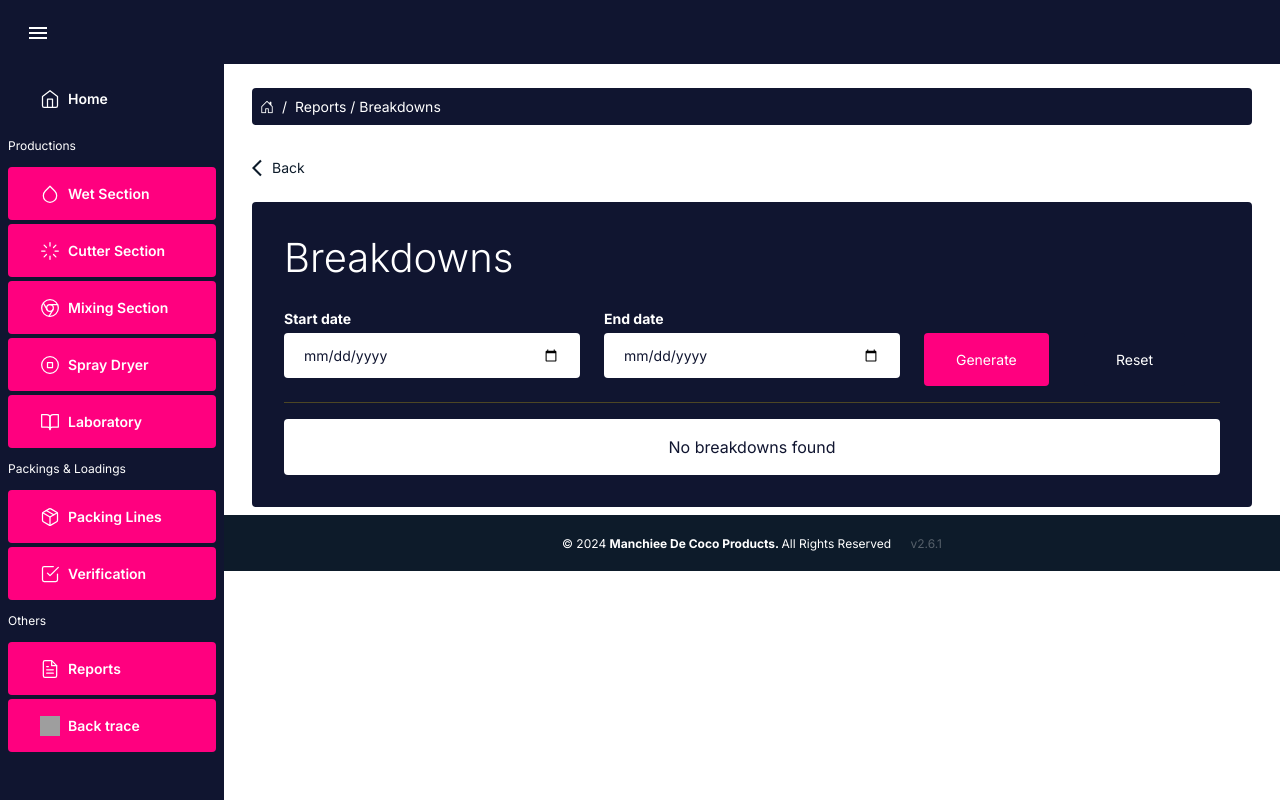
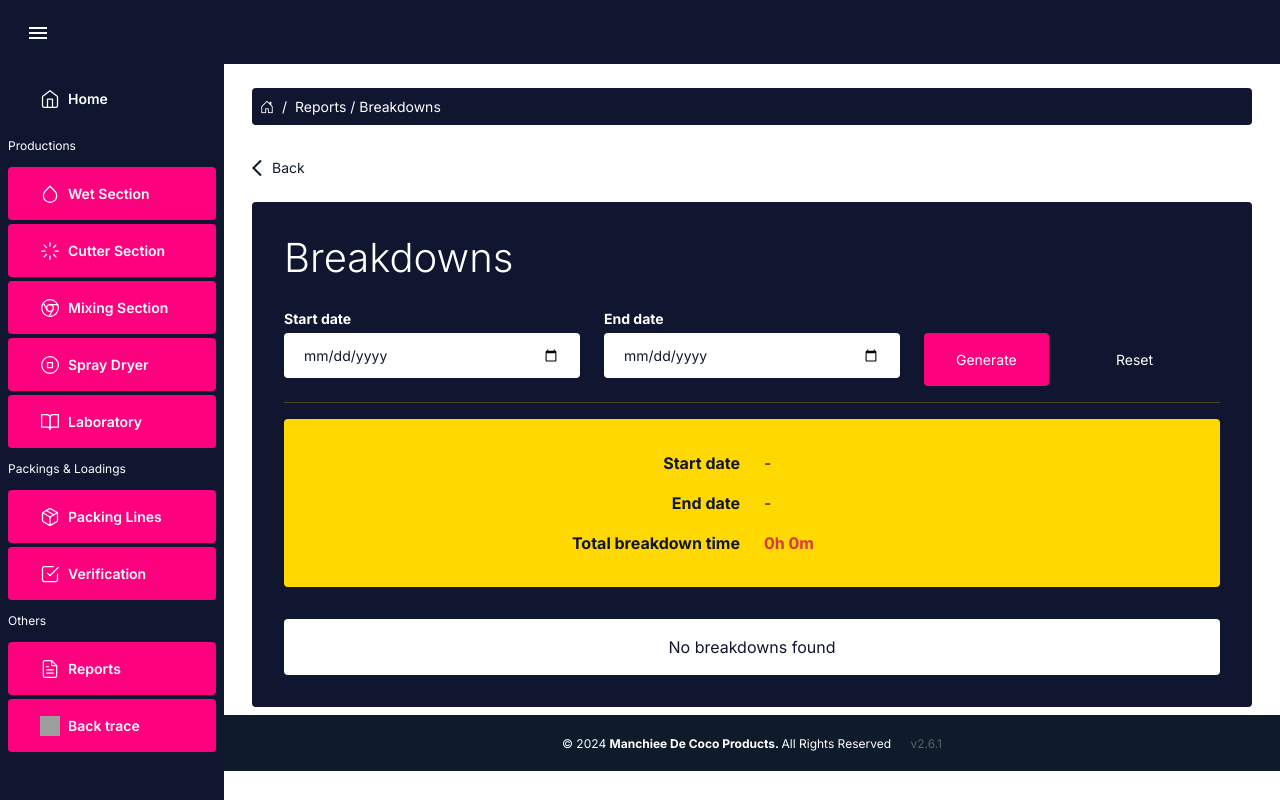
Before and after one commit to RukshanNuwan/mdc-final, a React (Create React App) app: page /reports/breakdowns in a window 1280 px wide. Built offline with nearby package versions, Linux system fonts and the light colour scheme; grey boxes are pictures that could not be loaded.

Commit message:
[new] - added total breakdown time for breakdown report

```diff
--- a/src/components/dataTable/BreakdownReportTable.jsx
+++ b/src/components/dataTable/BreakdownReportTable.jsx
@@ -3,28 +3,10 @@ import { Table } from "react-bootstrap";
 import { DownloadTableExcel } from "react-export-table-to-excel";
 
 import "./dataTable.css";
+import { calculateTimeDifferenceForReports } from "../../utils";
 
 const BreakdownReportTable = ({ data }) => {
   const tableRef = useRef(null);
-
-  const calculateTimeDifference = (startTime, endTime) => {
-    if (startTime && endTime) {
-      let date1 = new Date(`1970-01-01T${startTime}:00`);
-      let date2 = new Date(`1970-01-01T${endTime}:00`);
-
-      let diff = date2 - date1;
-
-      if (diff < 0) {
-        date2.setDate(date2.getDate() + 1);
-        diff = date2 - date1;
-      }
-
-      let hours = Math.floor(diff / 3600000);
-      let minutes = Math.floor((diff % 3600000) / 60000);
-
-      return `${hours}h ${minutes}m`;
-    }
-  };
 
   return (
     <div
@@ -67,7 +49,10 @@ const BreakdownReportTable = ({ data }) => {
                 <td>{item.startTime}</td>
                 <td>{item.finishTime}</td>
                 <td>
-                  {calculateTimeDifference(item.startTime, item.finishTime)}
+                  {calculateTimeDifferenceForReports(
+                    item.startTime,
+                    item.finishTime
+                  )}
                 </td>
                 <td>{item.informedTo}</td>
                 <td>{item.supervisorName}</td>
--- a/src/components/dataTable/ReportDataTable.jsx
+++ b/src/components/dataTable/ReportDataTable.jsx
@@ -5,28 +5,10 @@ import CloseIcon from "@mui/icons-material/Close";
 import { DownloadTableExcel } from "react-export-table-to-excel";
 
 import "./dataTable.css";
+import { calculateTimeDifferenceForReports } from "../../utils";
 
 const ReportDataTable = ({ data }) => {
   const tableRef = useRef(null);
-
-  const calculateTimeDifference = (startTime, endTime) => {
-    if (startTime && endTime) {
-      let date1 = new Date(`1970-01-01T${startTime}:00`);
-      let date2 = new Date(`1970-01-01T${endTime}:00`);
-
-      let diff = date2 - date1;
-
-      if (diff < 0) {
-        date2.setDate(date2.getDate() + 1);
-        diff = date2 - date1;
-      }
-
-      let hours = Math.floor(diff / 3600000);
-      let minutes = Math.floor((diff % 3600000) / 60000);
-
-      return `${hours}h ${minutes}m`;
-    }
-  };
 
   return (
     <div
@@ -66,9 +48,6 @@ const ReportDataTable = ({ data }) => {
             <th colSpan={13} className="text-center daily-summery-bg-purple">
               Milk powder
             </th>
-            {/* <th colSpan={3} className="text-center daily-summery-bg-red">
-              Breakdowns
-            </th> */}
           </tr>
           <tr className="text-center">
             <th className="daily-summery-bg-red">Wet</th>
@@ -137,9 +116,6 @@ const ReportDataTable = ({ data }) => {
               Powder issue informed to
             </th>
             <th className="daily-summery-bg-purple">Details</th>
-            {/* <th className="daily-summery-bg-red">Cutter breakdowns</th>
-            <th className="daily-summery-bg-red">Mixing breakdowns</th>
-            <th className="daily-summery-bg-red">Sd breakdowns</th> */}
           </tr>
         </thead>
 
@@ -203,7 +179,7 @@ const ReportDataTable = ({ data }) => {
                 <td>{item.sd_4_bowser_in_time || "-"}</td>
                 {item.location === "araliya_kele" ? (
                   <td>
-                    {calculateTimeDifference(
+                    {calculateTimeDifferenceForReports(
                       item?.cutter_bowser_load_time,
                       item?.sd_4_bowser_in_time
                     )}
@@ -256,7 +232,7 @@ const ReportDataTable = ({ data }) => {
                 <td>{item.lab_sample_in_time}</td>
                 <td>{item.lab_test_start_time}</td>
                 <td>
-                  {calculateTimeDifference(
+                  {calculateTimeDifferenceForReports(
                     item.lab_sample_in_time,
                     item.lab_test_start_time
                   )}
@@ -269,7 +245,7 @@ const ReportDataTable = ({ data }) => {
                 <td>{item.sd_powder_spray_start_time}</td>
                 <td>{item.sd_batch_finish_time}</td>
                 <td>
-                  {calculateTimeDifference(
+                  {calculateTimeDifferenceForReports(
                     item.sd_powder_spray_start_time,
                     item.sd_batch_finish_time
                   )}
@@ -324,9 +300,6 @@ const ReportDataTable = ({ data }) => {
                 </td>
                 <td>{item.lab_powder_issue_informed_to || "-"}</td>
                 <td>{item.lab_powder_issue_details || "-"}</td>
-                {/* <td>{}</td>
-                <td>{}</td>
-                <td>{}</td> */}
               </tr>
             );
           })}
--- a/src/pages/reports/Breakdowns.jsx
+++ b/src/pages/reports/Breakdowns.jsx
@@ -1,4 +1,4 @@
-import { useState } from "react";
+import { useEffect, useState } from "react";
 import { Card, Col, Form, Row, Spinner } from "react-bootstrap";
 import { Link } from "react-router-dom";
 import ArrowBackIosIcon from "@mui/icons-material/ArrowBackIos";
@@ -11,12 +11,15 @@ import Header from "../../components/header/Header";
 import SideBar from "../../components/sideBar/SideBar";
 import { db } from "../../config/firebase.config";
 import BreakdownReportTable from "../../components/dataTable/BreakdownReportTable";
+import { calculateTimeDifference } from "../../utils";
 
 const Breakdowns = () => {
   const [startDate, setStartDate] = useState();
   const [endDate, setEndDate] = useState();
   const [isLoading, setIsLoading] = useState(false);
   const [breakdownsInDb, setBreakdownsInDb] = useState([]);
+  const [totalHours, setTotalHours] = useState(0);
+  const [totalMinutes, setTotalMinutes] = useState(0);
 
   const fetchBreakdownsByStartDate = async () => {
     try {
@@ -71,6 +74,31 @@ const Breakdowns = () => {
 
     if (!startDate && !endDate) setIsLoading(false);
   };
+
+  useEffect(() => {
+    const calculateTotalBreakdownTime = () => {
+      let totalHours = 0;
+      let totalMinutes = 0;
+
+      breakdownsInDb.forEach((breakdown) => {
+        const timeDifference = calculateTimeDifference(
+          breakdown.startTime,
+          breakdown.finishTime
+        );
+
+        totalHours += timeDifference.hours;
+        totalMinutes += timeDifference.minutes;
+
+        totalHours += Math.floor(totalMinutes / 60);
+        totalMinutes = totalMinutes % 60;
+
+        setTotalHours(totalHours);
+        setTotalMinutes(totalMinutes);
+      });
+    };
+
+    if (breakdownsInDb.length > 0) calculateTotalBreakdownTime();
+  }, [breakdownsInDb]);
 
   return (
     <>
@@ -127,23 +155,6 @@ const Breakdowns = () => {
                       />
                     </Form.Group>
 
-                    {/* <Form.Group
-                      as={Col}
-                      md="4"
-                      controlId="type"
-                      className="mb-2"
-                    >
-                      <Form.Label className="fw-bold">Location</Form.Label>
-                      <Form.Select
-                        className="customInput"
-                        onChange={(e) => setLocation(e.target.value)}
-                      >
-                        <option>Select location</option>
-                        <option value="mdc">SD - 03</option>
-                        <option value="araliya_kele">SD - 04</option>
-                      </Form.Select>
-                    </Form.Group> */}
-
                     <Form.Group as={Col} className="d-flex align-items-end">
                       <button type="submit" className="btn-submit customBtn">
                         {isLoading ? (
@@ -168,6 +179,39 @@ const Breakdowns = () => {
                 <hr className="custom-hr-yellow" />
 
                 <div className="report-container">
+                  {breakdownsInDb && (
+                    <div className="summary-container">
+                      <div className="row">
+                        <div className="col-6 d-flex justify-content-end">
+                          <p className="fw-bold">Start date</p>
+                        </div>
+                        <div className="col-6">
+                          <p>{startDate || "-"}</p>
+                        </div>
+                      </div>
+
+                      <div className="row">
+                        <div className="col-6 d-flex justify-content-end">
+                          <p className="fw-bold">End date</p>
+                        </div>
+                        <div className="col-6">
+                          <p>{endDate || "-"}</p>
+                        </div>
+                      </div>
+
+                      <div className="row">
+                        <div className="col-6 d-flex justify-content-end">
+                          <p className="fw-bold">Total breakdown time</p>
+                        </div>
+                        <div className="col-6">
+                          <p className="fw-bold text-danger">
+                            {totalHours || 0}h {totalMinutes || 0}m
+                          </p>
+                        </div>
+                      </div>
+                    </div>
+                  )}
+
                   <div className="table-container">
                     {breakdownsInDb.length > 0 ? (
                       <Card body className="mb-2">
--- a/src/pages/reports/DailySummary.jsx
+++ b/src/pages/reports/DailySummary.jsx
@@ -164,6 +164,8 @@ const DailySummary = () => {
 
     if (date && location)
       fetchProductionDataByDateAndLocation().then(() => setIsLoading(false));
+
+    if (!date && !location) setIsLoading(false);
   };
 
   return (
@@ -249,7 +251,7 @@ const DailySummary = () => {
                           <p className="fw-bold">Date</p>
                         </div>
                         <div className="col-6">
-                          <p>{date}</p>
+                          <p>{date || "-"}</p>
                         </div>
                       </div>
 
@@ -437,9 +439,13 @@ const DailySummary = () => {
                   )}
 
                   <div className="table-container">
-                    <Card body className="mb-2">
-                      <ReportDataTable data={productionData} />
-                    </Card>
+                    {productionData.length > 0 ? (
+                      <Card body className="mb-2">
+                        <ReportDataTable data={productionData} />
+                      </Card>
+                    ) : (
+                      <p className="text-center">No data found</p>
+                    )}
                   </div>
                 </div>
               </div>
--- a/src/utils/index.js
+++ b/src/utils/index.js
@@ -14,3 +14,22 @@ export const calculateTimeDifference = (startTime, endTime) => {
 
   return { hours, minutes };
 };
+
+export const calculateTimeDifferenceForReports = (startTime, endTime) => {
+  if (startTime && endTime) {
+    let date1 = new Date(`1970-01-01T${startTime}:00`);
+    let date2 = new Date(`1970-01-01T${endTime}:00`);
+
+    let diff = date2 - date1;
+
+    if (diff < 0) {
+      date2.setDate(date2.getDate() + 1);
+      diff = date2 - date1;
+    }
+
+    let hours = Math.floor(diff / 3600000);
+    let minutes = Math.floor((diff % 3600000) / 60000);
+
+    return `${hours}h ${minutes}m`;
+  }
+};
```
Also changed, not shown: 1 other file (tests, documents, lock files or other folders).
